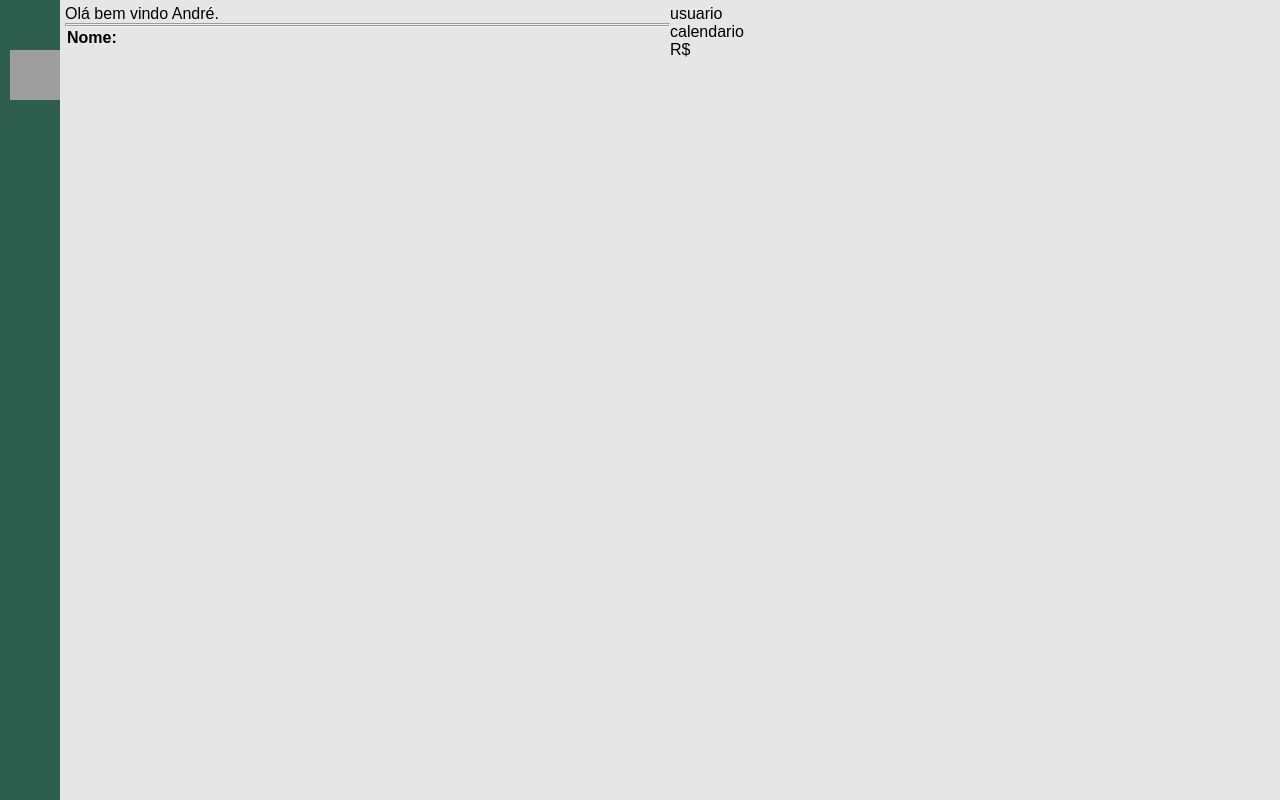
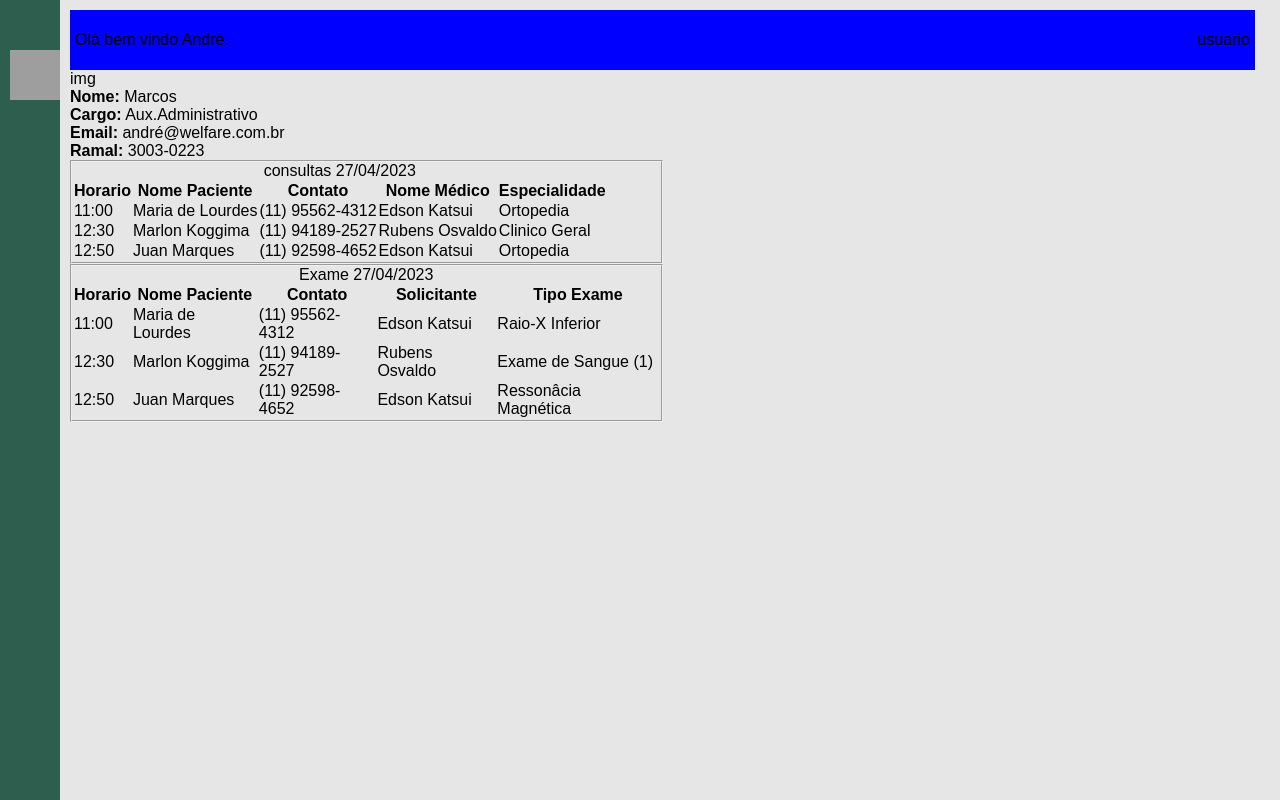
Before and after one commit to Cloves-Neto/tcc-infonet-welfare, a PHP site: page /paginas/home/home.php in a window 1280 px wide. Run offline with PHP 8.4, Linux system fonts and the light colour scheme; lists and menus that the app fills with data are empty; grey boxes are pictures that could not be loaded.

Commit message:
att dashboard itens
Dividindo e realocando a sessão de cada conteúdo.

```diff
--- a/paginas/home/home.php
+++ b/paginas/home/home.php
@@ -1,6 +1,6 @@
 <?php
 $usuario = 'André';
-
+$data_hoje = date('d/m/Y');
 ?>
 
 <!DOCTYPE html>
@@ -16,6 +16,9 @@ $usuario = 'André';
       }
 
       body {
+        width: 100vw;
+        height: 100vh;
+        overflow: hidden;
           margin: 0;
           position: relative;
           font-family: Arial, sans-serif;
@@ -28,20 +31,40 @@ $usuario = 'André';
         background-color: rgb(46, 94, 78);
       }
       .container{
+        width: 100%;
+        height: 100%;
         flex: 1;
         display: flex;
         flex-direction: row;
         padding: 5px;
         background-color: rgb(230, 230, 230);
       }
-    .sessao-esquerda, .sessao-direita{
-      width: 50%;
+      .sessao{
+        width: 100%;
         height: 100%;
+        padding: 5px 20px 5px 5px;
         display: flex;
         flex-direction: column;
         background-color: rgb(230, 230, 230);
       }
-
+      .conntent.info-dia{
+        display: flex;
+        flex-direction: row;
+        justify-content: space-evenly;
+      }
+      .content.user{
+        width: 100%;
+        height: 60px;
+        background-color: blue;
+        display: flex;
+        flex-direction: row;
+        justify-content: space-between;
+        align-items: center;
+        padding: 0 5px;
+      }
+      .card{
+        width: 50%;
+      }
     </style>
   </head>
   <body>
@@ -54,34 +77,109 @@ $usuario = 'André';
       </ul>
     </nav>
     <div class="container">
-        <main class="sessao-esquerda">
+        <main class="sessao">
+            <header class="content user">
                 <div class="mensagem">Olá bem vindo<?php  echo ' '.$usuario;?>.</div>
-            <div class="row">
+                <nav>
+                    usuario
+                </nav>
+            </header>
+            <div class="content">
                 <div class="card list-funcionario">
-
+                    <div class="info">
+                        <span class="img-container">img</span>
+                        <div class="info-user">
+                          <p><b>Nome:</b> Marcos</p>
+                          <p><b>Cargo:</b> Aux.Administrativo</p>
+                          <p><b>Email:</b> andré@welfare.com.br</p>
+                          <p><b>Ramal:</b> 3003-0223</p>
                         </div>
                     </div>
-            <div class="row">
-                <div class="card">
+                </div>
+                <div class="card agenda"></div>
+            </div>
+            <div class="content info-dia">
+                <div class="card consulta">
                   <fieldset>
-                    <legend></legend>
+                    <table>
+                          <caption>consultas <?php echo ' '.$data_hoje;?></caption>
+                          <thead>
+                              <tr>
+                                <th>Horario</th>
+                                <th>Nome Paciente</th>
+                                <th>Contato</th>
+                                <th>Nome Médico</th>
+                                <th>Especialidade</th>
+                              </tr>
+                          </thead>
+                          <tbody>
+                              <tr class="row">
+                                <td>11:00</td>
+                                <td>Maria de Lourdes</td>
+                                <td>(11) 95562-4312</td>
+                                <td>Edson Katsui</td>
+                                <td>Ortopedia</td>
+                              </tr>
+                              <tr class="row">
+                                <td>12:30</td>
+                                <td>Marlon Koggima</td>
+                                <td>(11) 94189-2527</td>
+                                <td>Rubens Osvaldo</td>
+                                <td>Clinico Geral</td>
+                              </tr>
+                              <tr class="row">
+                                <td>12:50</td>
+                                <td>Juan Marques</td>
+                                <td>(11) 92598-4652</td>
+                                <td>Edson Katsui</td>
+                                <td>Ortopedia</td>
+                              </tr>
+                          </tbody>
+                    </table>
                   </fieldset>
-                  <table class="table my-table">
+                </div>
+                <div class="card exames">
+                    <fieldset>
+                    <table>
+                          <caption>Exame <?php echo ' '.$data_hoje;?></caption>
+                          <thead>
                               <tr>
-                      <th>Nome:</th>
+                                <th>Horario</th>
+                                <th>Nome Paciente</th>
+                                <th>Contato</th>
+                                <th>Solicitante</th>
+                                <th>Tipo Exame</th>
                               </tr>
+                          </thead>
+                          <tbody>
+                              <tr class="row">
+                                <td>11:00</td>
+                                <td>Maria de Lourdes</td>
+                                <td>(11) 95562-4312</td>
+                                <td>Edson Katsui</td>
+                                <td>Raio-X Inferior</td>
+                              </tr>
+                              <tr class="row">
+                                <td>12:30</td>
+                                <td>Marlon Koggima</td>
+                                <td>(11) 94189-2527</td>
+                                <td>Rubens Osvaldo</td>
+                                <td>Exame de Sangue (1)</td>
+                              </tr>
+                              <tr class="row">
+                                <td>12:50</td>
+                                <td>Juan Marques</td>
+                                <td>(11) 92598-4652</td>
+                                <td>Edson Katsui</td>
+                                <td>Ressonâcia Magnética</td>
+                              </tr>
+                          </tbody>
                     </table>
+                  </fieldset>
                 </div>
-                <div class="card"></div>
             </div>
         </main>
-        <aside class="sessao-direita">
 
-            <div class="user"> usuario </div>
-            <div class="calendar"> calendario </div>
-            <div class="din"> R$ </div>
-
-        </aside>
     </div>
 
     <script src="script.js"></script>
```
Lines whose indentation alone changed are shown as unchanged.
